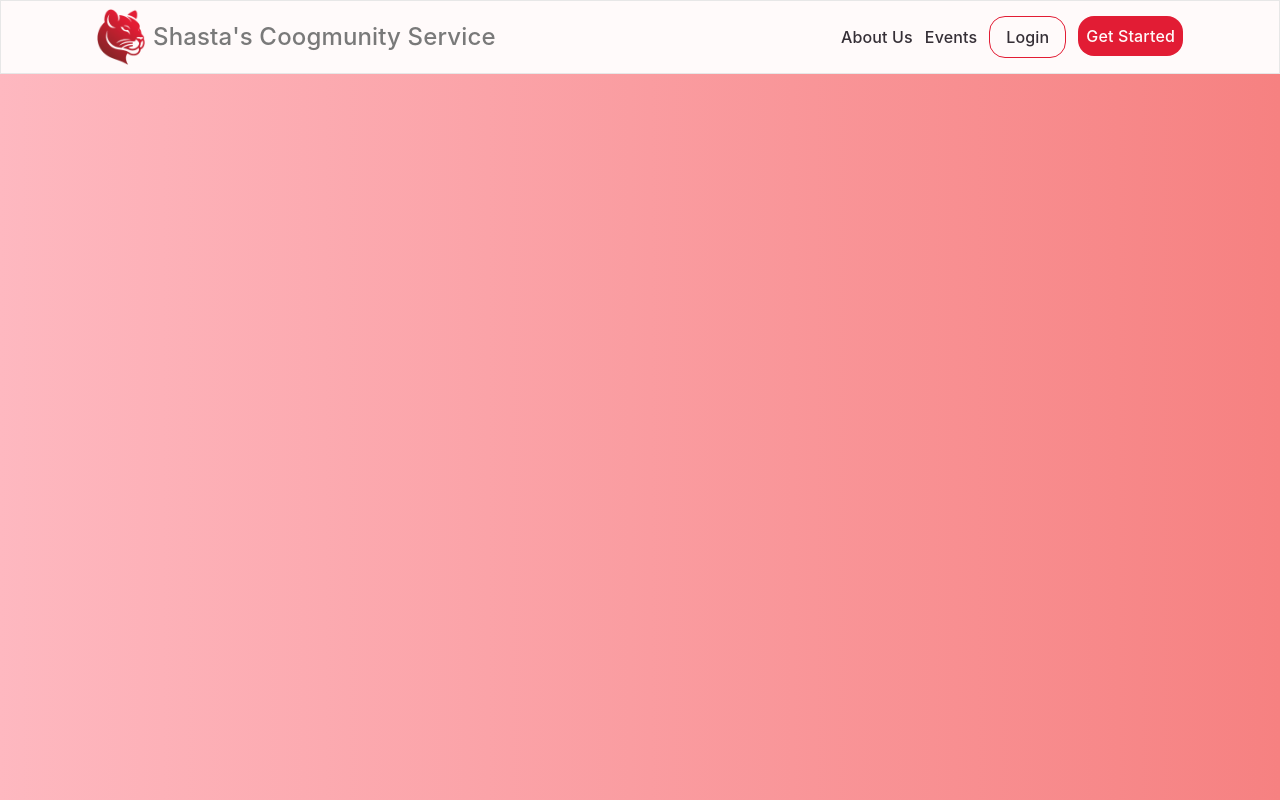
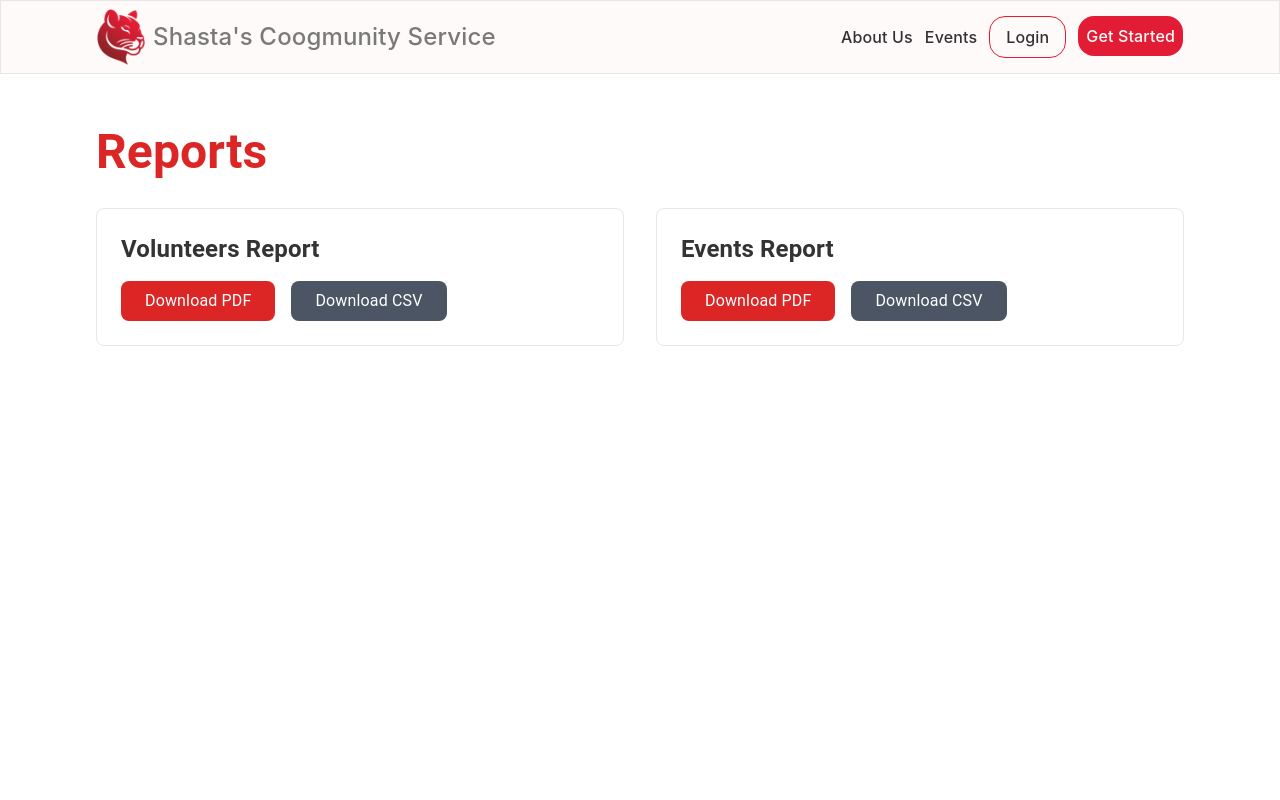
Before and after one commit to angieluvss/volunteer-fullstack, a React (Create React App) app in the folder frontend/: page /reports in a window 1280 px wide. Built offline with nearby package versions, Linux system fonts and the light colour scheme.

Commit message:
Reporting Module

```diff
--- a/frontend/src/App.js
+++ b/frontend/src/App.js
@@ -15,6 +15,8 @@ import Volunteermanagmentform from './pages/Volunteermanagmentform2';
 import EventForm from './pages/Eventmanagmentform2';
 import Notifications from './pages/notifs';
 import Verification from './pages/Verification';
+import Reports from './pages/Reports';
+
 import { jwtDecode } from 'jwt-decode';
 import { fetchProfileStatus } from './utils/fetchProfileStatus';
 import axios from 'axios';
@@ -56,6 +58,7 @@ function App() {
           <Route path="/" element={<Home />} />
           <Route path="/login" element={<Login setToken={setToken} setRole={setRole} setVolunteerFormCompleted={setVolunteerFormCompleted} />} />
           <Route path="/register" element={<Register setToken={setToken} setRole={setRole} setVolunteerFormCompleted={setVolunteerFormCompleted} />} />
+          <Route path="/reports" element={<Reports />} />
 
           {/* Protected Routes */}
           <Route
--- a/frontend/src/pages/AdminDashboard.js
+++ b/frontend/src/pages/AdminDashboard.js
@@ -82,6 +82,14 @@ const AdminDashboard = ({ token, setToken }) => {
             >
               Run Matches
             </button>
+
+            <button
+              onClick={() => navigate('/reports')}
+              className="text-2xl py-4 px-24 border-2 border-red-600 hover:bg-red-600 hover:text-white transition-all uppercase tracking-wider font-semibold rounded-lg"
+            >
+              Reports
+            </button>
+
           </div>
 
           {/* Display error message if there is an error */}
--- /dev/null
+++ b/frontend/src/pages/Reports.jsx
@@ -0,0 +1,84 @@
+// src/pages/Reports.jsx
+
+import React from 'react';
+import axios from 'axios';
+
+const Reports = () => {
+  const downloadReport = async (type, format) => {
+    try {
+      const token = localStorage.getItem('token');
+      const response = await axios.get(
+        `http://localhost:4000/api/reports/${type}/${format}`,
+        {
+          headers: { Authorization: `Bearer ${token}` },
+          responseType: 'blob', // Important for file downloads
+        }
+      );
+
+      // Create a URL for the file
+      const url = window.URL.createObjectURL(new Blob([response.data]));
+
+      // Create a link element
+      const link = document.createElement('a');
+      link.href = url;
+
+      // Set the file name
+      link.setAttribute('download', `${type}_report.${format}`);
+
+      // Append to the document and trigger click
+      document.body.appendChild(link);
+      link.click();
+
+      // Clean up
+      document.body.removeChild(link);
+      window.URL.revokeObjectURL(url);
+    } catch (error) {
+      console.error('Error downloading report:', error);
+      alert('Failed to download report');
+    }
+  };
+
+  return (
+    <div className="min-h-screen bg-white pt-32 flex flex-col items-center">
+      <div className="w-full max-w-6xl px-8">
+        <h2 className="text-5xl font-bold mb-8 text-red-600">Reports</h2>
+        <div className="grid grid-cols-1 md:grid-cols-2 gap-8">
+          {/* Volunteers Report */}
+          <div className="border p-6 rounded-lg">
+            <h3 className="text-2xl font-bold mb-4">Volunteers Report</h3>
+            <button
+              onClick={() => downloadReport('volunteers', 'pdf')}
+              className="mr-4 px-6 py-2 bg-red-600 text-white rounded-lg"
+            >
+              Download PDF
+            </button>
+            <button
+              onClick={() => downloadReport('volunteers', 'csv')}
+              className="px-6 py-2 bg-gray-600 text-white rounded-lg"
+            >
+              Download CSV
+            </button>
+          </div>
+          {/* Events Report */}
+          <div className="border p-6 rounded-lg">
+            <h3 className="text-2xl font-bold mb-4">Events Report</h3>
+            <button
+              onClick={() => downloadReport('events', 'pdf')}
+              className="mr-4 px-6 py-2 bg-red-600 text-white rounded-lg"
+            >
+              Download PDF
+            </button>
+            <button
+              onClick={() => downloadReport('events', 'csv')}
+              className="px-6 py-2 bg-gray-600 text-white rounded-lg"
+            >
+              Download CSV
+            </button>
+          </div>
+        </div>
+      </div>
+    </div>
+  );
+};
+
+export default Reports;
```
